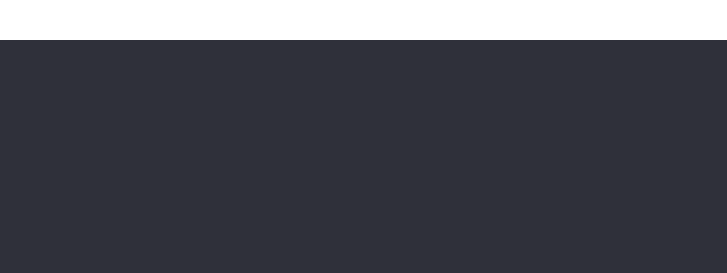
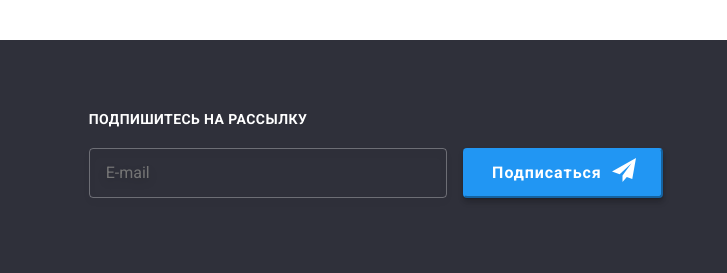
Before and after one commit to Andrey-Shtanko/goit-markup-hw-06, a plain HTML site: page index.html in a window 1280 px wide. Shown: the part 2643-2916 px from the top of the page, 553-1280 px from the left. Drawn offline with nearby package versions, Linux system fonts and the light colour scheme.

Commit message:
adds-footer-input

```diff
--- a/css/styles.css
+++ b/css/styles.css
@@ -469,6 +469,64 @@ footer .second-part-logo {
   display: inline-flex;
 }
 
+.input-block{
+  margin-left: 93px;
+}
+
+.footer-btn {
+  width: 200px;
+  height: 50px;
+  margin-left: 12px;
+  padding-left: 27px;
+   border-radius: 4px;
+  font-style: inherit;
+  font-weight: 700;
+  font-size: 16px;
+  line-height: 1.88;
+  text-align: left;
+  letter-spacing: 0.06em;
+  border-color: var(--accent-color);
+  box-shadow: 0px 1px 1px rgba(0, 0, 0, 0.12), 0px 4px 4px rgba(0, 0, 0, 0.06),
+    1px 4px 6px rgba(0, 0, 0, 0.16);
+  color: var(--hover-text);
+
+  background-color: var(--accent-color);
+}
+
+.btn-icon {
+  position: absolute;
+  margin-left: 10px;
+  width: 24px;
+  height: 24px;
+  background-image: url('../images/svg/icon-send.svg');
+}
+
+.call-text{
+  display: inline-block;
+  margin-bottom: 20px;
+  font-weight: 700;
+  font-size: 14px;
+  line-height: 1.14;
+  letter-spacing: 0.03em;
+  text-transform: uppercase;
+  color: var(--primary-background);
+}
+
+.footer-input{
+  width: 358px;
+  height: 50px;
+  padding: 15px 16px;
+  background-color: transparent;
+  border: 1px solid rgba(255, 255, 255, 0.3);
+  box-sizing: border-box;
+  filter: drop-shadow(0px 4px 4px rgba(0, 0, 0, 0.15));
+  border-radius: 4px;
+  outline: none;
+  color: var(--primary-background);
+}
+
+
+
 /* для портфолио */
 .portfolio-filter {
   display: flex;
--- a/index.html
+++ b/index.html
@@ -362,6 +362,13 @@
             </li>
           </ul>
         </div>
+        <div class="input-block">
+          <strong class="call-text">Подпишитесь на рассылку</strong>
+          <form class="footer-form">
+            <input type="text" name="mail" class="footer-input" placeholder="E-mail">
+            <button class="footer-btn" type="submit">Подписаться<span class="btn-icon"></span></button>
+          </form>
+        </div>
       </div>
     </footer>
     <div class="backdrop is-hidden" data-modal>
```
Also changed, not shown: images/svg/icon-send.svg (added), images/svg/icons.svg.
